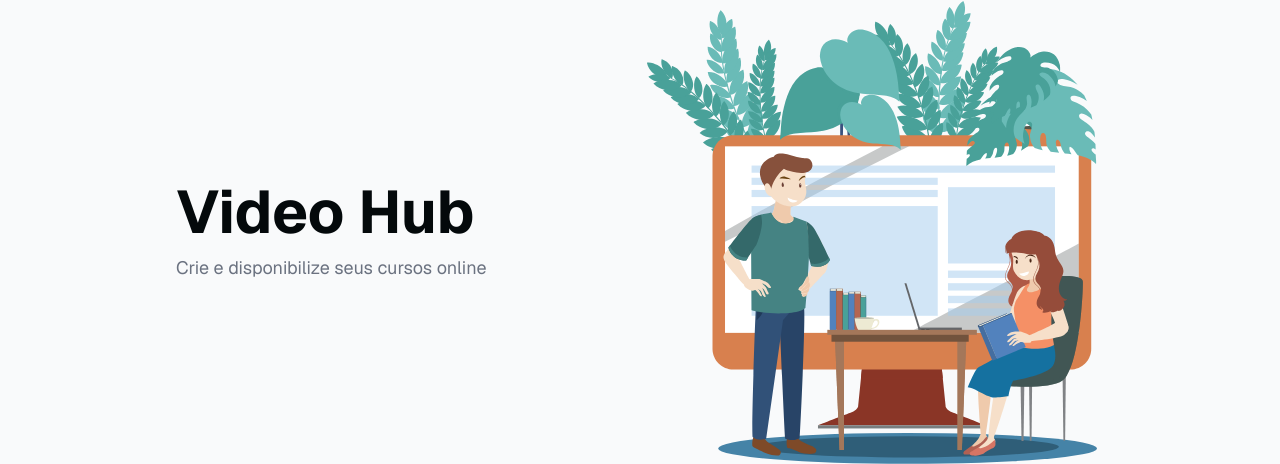
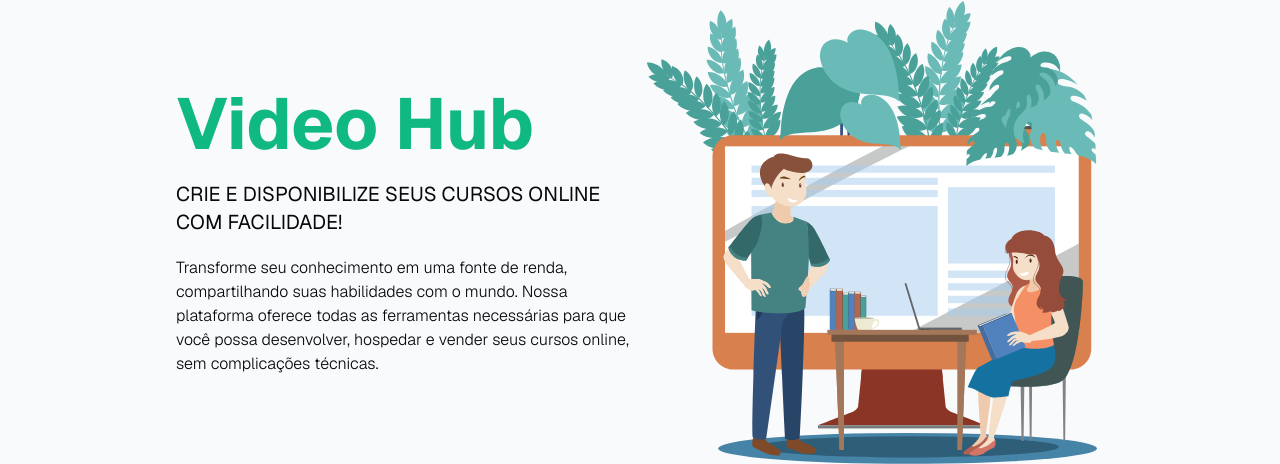
Before and after one commit to diego-lds/video-hub, a Next.js app: page / in a window 1280 px wide. Shown: the part 134-598 px from the top of the page. Built offline with nearby package versions, Linux system fonts and the light colour scheme; no server answers; the database is empty.

Commit message:
char limit on course cards

```diff
--- a/app/page.tsx
+++ b/app/page.tsx
@@ -15,9 +15,15 @@ export default async function Index() {
     <div className="container mx-auto p-4 sm:p-6 md:p-8 lg:p-12">
       <div className="flex flex-col lg:flex-row items-center justify-between">
         <div className="w-full lg:w-1/2">
-          <h1 className="text-6xl font-bold">Video Hub</h1>
-          <p className="text-lg text-gray-500 mt-3">
-            Crie e disponibilize seus cursos online
+          <h1 className="text-7xl font-bold text-emerald-500 ">Video Hub</h1>
+          <p className="text-xl  my-5 uppercase">
+            Crie e disponibilize seus cursos online com facilidade!
+          </p>
+          <p className="font-light">
+            Transforme seu conhecimento em uma fonte de renda, compartilhando
+            suas habilidades com o mundo. Nossa plataforma oferece todas as
+            ferramentas necessárias para que você possa desenvolver, hospedar e
+            vender seus cursos online, sem complicações técnicas.
           </p>
         </div>
         <div className="w-full lg:w-1/2 flex justify-center mt-12 lg:mt-0">
@@ -47,8 +53,12 @@ export default async function Index() {
                 className="object-cover"
               />
             </div>
-            <h2 className="text-2xl font-bold mt-4">{course.title}</h2>
-            <p className="text-lg text-gray-500 mt-2">{course.description}</p>
+            <div className="h-32">
+              <h2 className="text-2xl font-bold mt-4">{course.title}</h2>
+              <p className="line-clamp-3 text-base  text-gray-500 mt-3">
+                {course.description}
+              </p>
+            </div>
           </Link>
         ))}
       </div>
```
